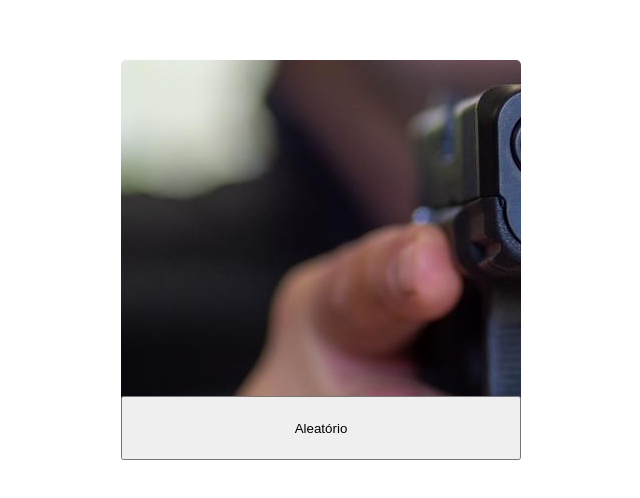
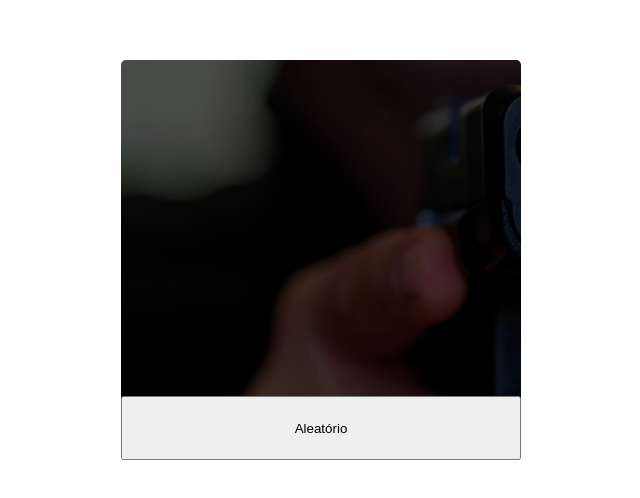
Before and after one commit to erielrj/tdrandomico, a plain HTML site: page index.html in a window 1280 px wide. Shown: the part 140-638 px from the top of the page, without its empty margins (319-959 px from the left). Drawn offline with Linux system fonts and the light colour scheme.

Commit message:
img change

```diff
--- a/style.css
+++ b/style.css
@@ -29,8 +29,9 @@ h1 {
     flex-direction: column;
     width: 90vw;
     height: 50vh;
-    background: url('./img/armas.jpg');
+    background: url('./img/armas.png');
     background-position: cover;
+    background-size: cover;
     border-radius: 5px;
     max-width: 400px;
 }
```
Also changed, not shown: img/armas.jpg (deleted), img/armas.png (added).
